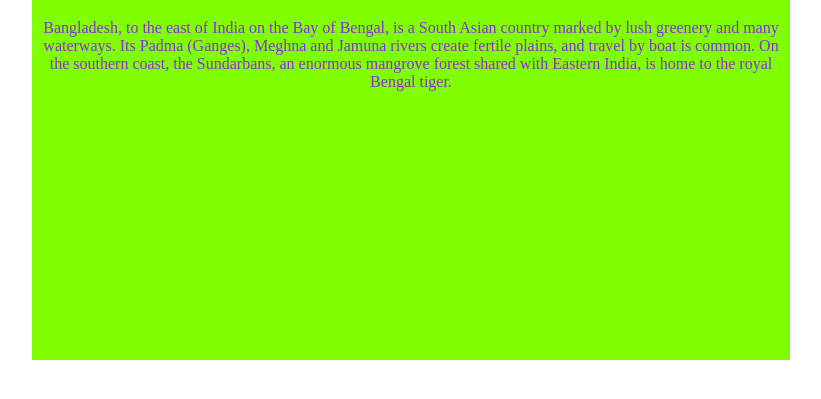
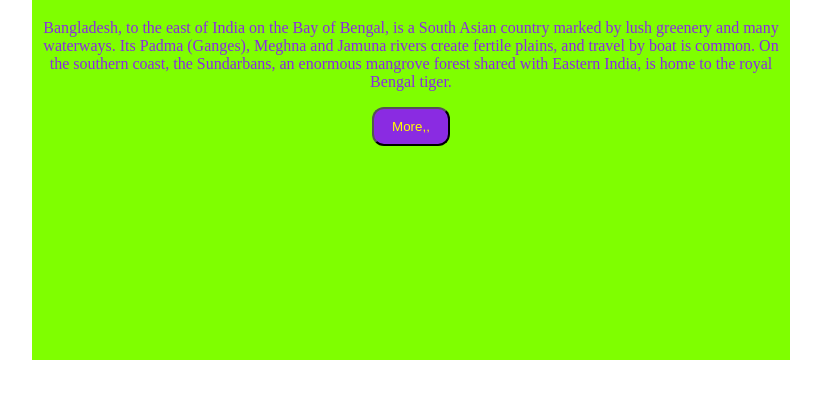
Before and after one commit to salahuddin8544/third-repo, a plain HTML site: page index.html in a window 1280 px wide. Shown: the part 61-460 px from the top of the page, without its empty margins (229-1050 px from the left). Drawn offline with Linux system fonts and the light colour scheme.

Commit message:
added button

```diff
--- a/index.html
+++ b/index.html
@@ -11,7 +11,7 @@
     <div class="blog">
         <h1>Bangladesh</h1>
         <p>Bangladesh, to the east of India on the Bay of Bengal, is a South Asian country marked by lush greenery and many waterways. Its Padma (Ganges), Meghna and Jamuna rivers create fertile plains, and travel by boat is common. On the southern coast, the Sundarbans, an enormous mangrove forest shared with Eastern India, is home to the royal Bengal tiger. </p>
-
+        <button>More,,</button>
     </div>
 </body>
 </html>
--- a/style.css
+++ b/style.css
@@ -6,3 +6,9 @@
     text-align: center;
     margin: 0 auto
 }
+button{
+    color: yellow;
+    background-color: blueviolet;
+    padding: 10px 18px;
+    border-radius: 12px;
+}
```
